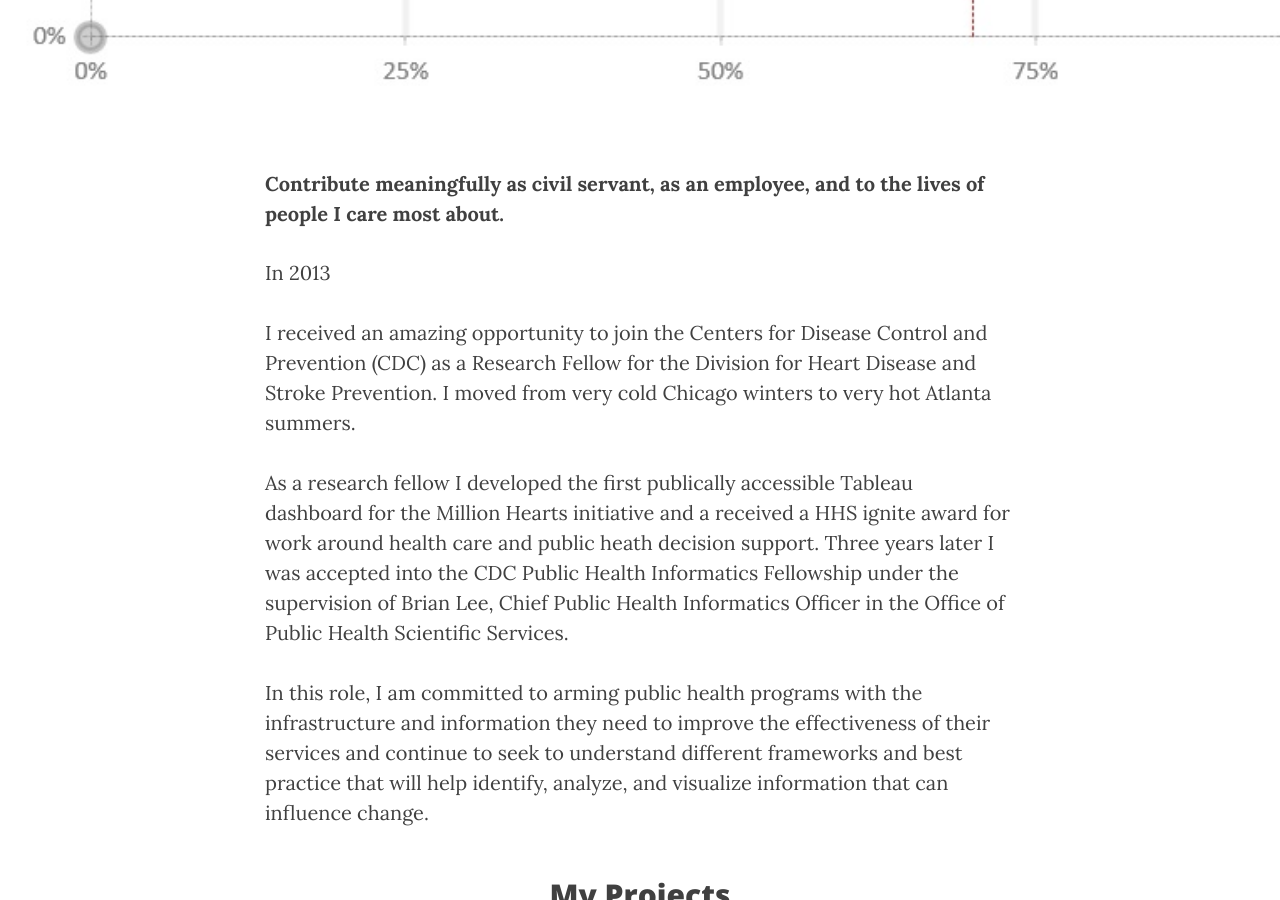
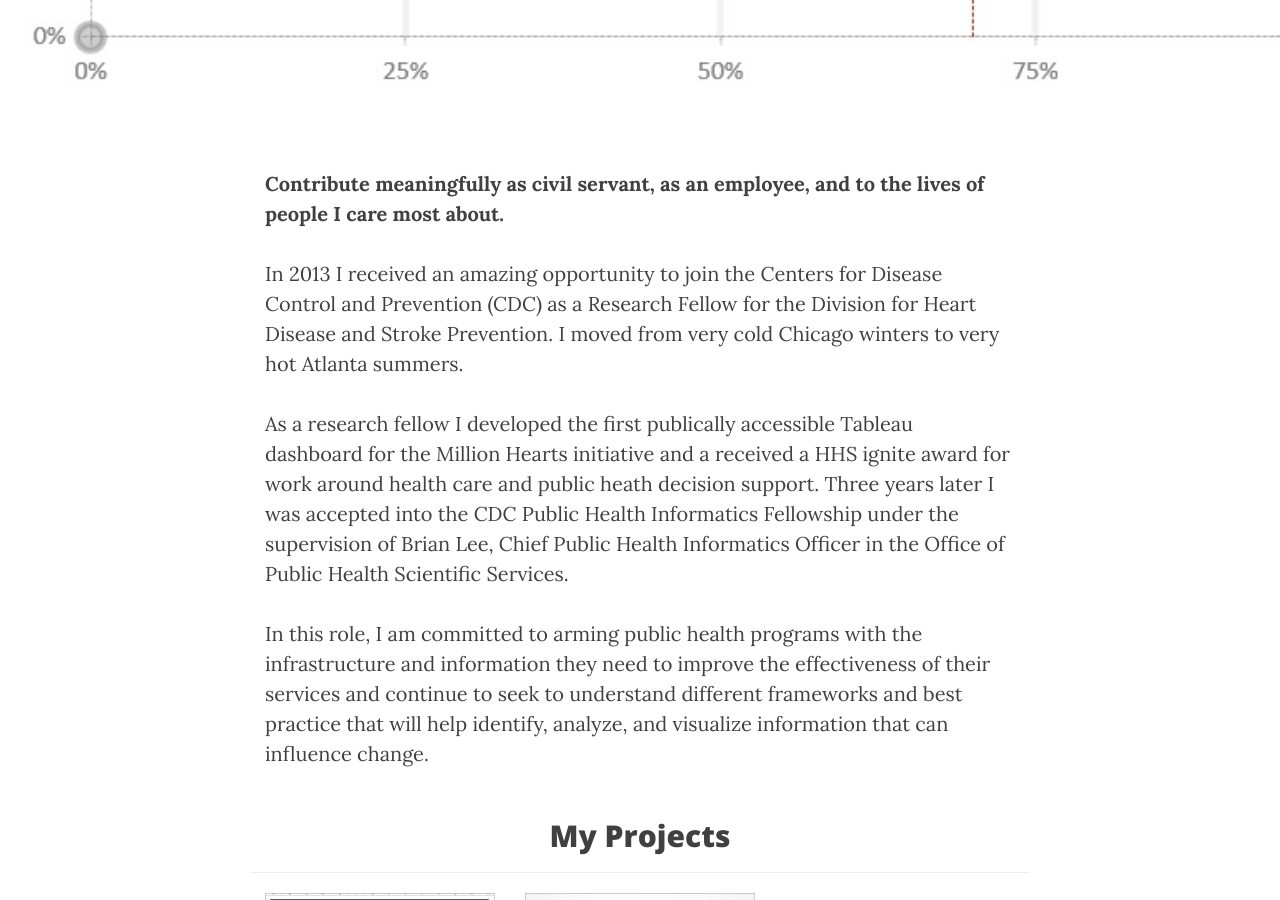
Before and after one commit to lindaroesch/lindaroesch.github.io, a Jekyll site: the page built from index.html, in a window 1280 px wide and 900 px high, scrolled down 459 px. Built offline with Jekyll 4.4.1, drawn with Linux system fonts in a browser that asks for light colours; nearby versions of some CDN libraries; part of the change alters nothing that is shown.

```diff
--- a/index.html
+++ b/index.html
@@ -14,7 +14,7 @@ description: "Informatics Fellow"
 		</p>
 
 
-In 2013 <p>I received an amazing
+<p>In 2013 I received an amazing
 opportunity to join the Centers for Disease Control and Prevention (CDC) as a
 Research Fellow for the Division
 for Heart Disease and Stroke Prevention.
```
